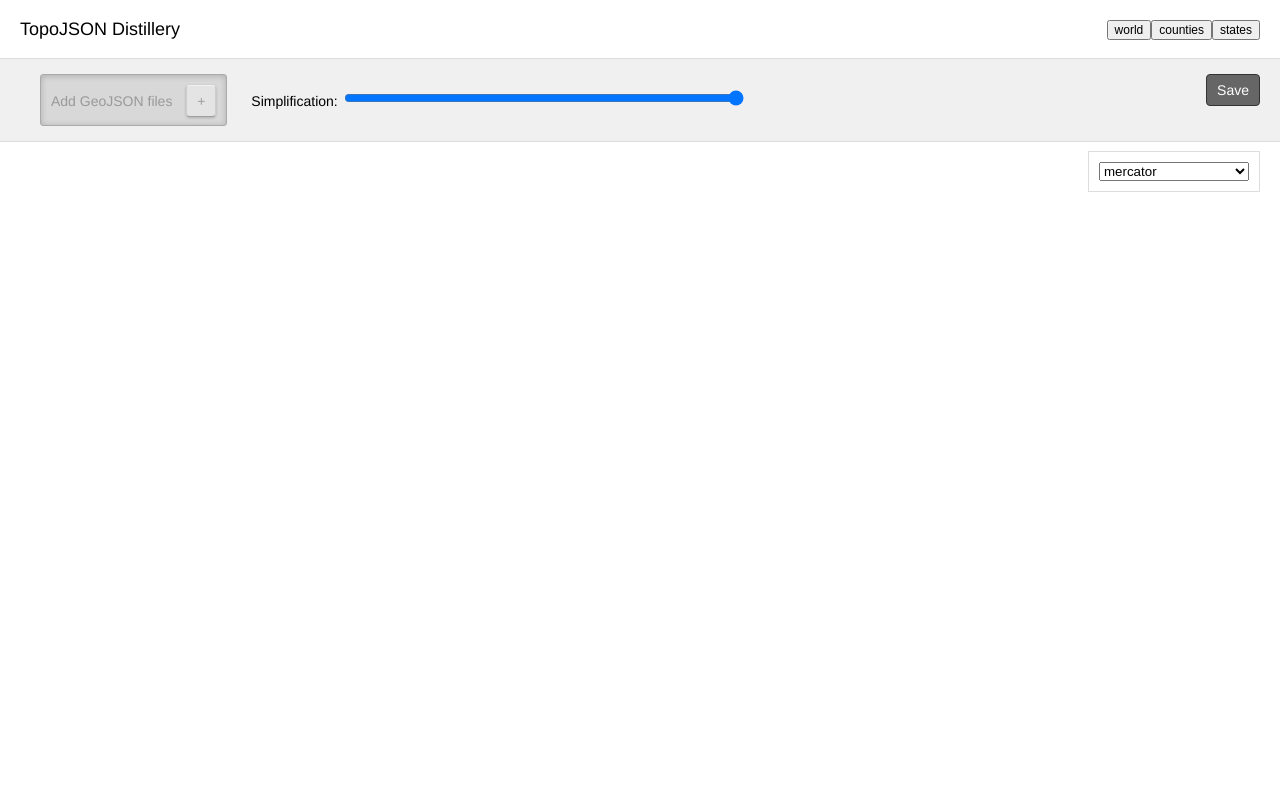
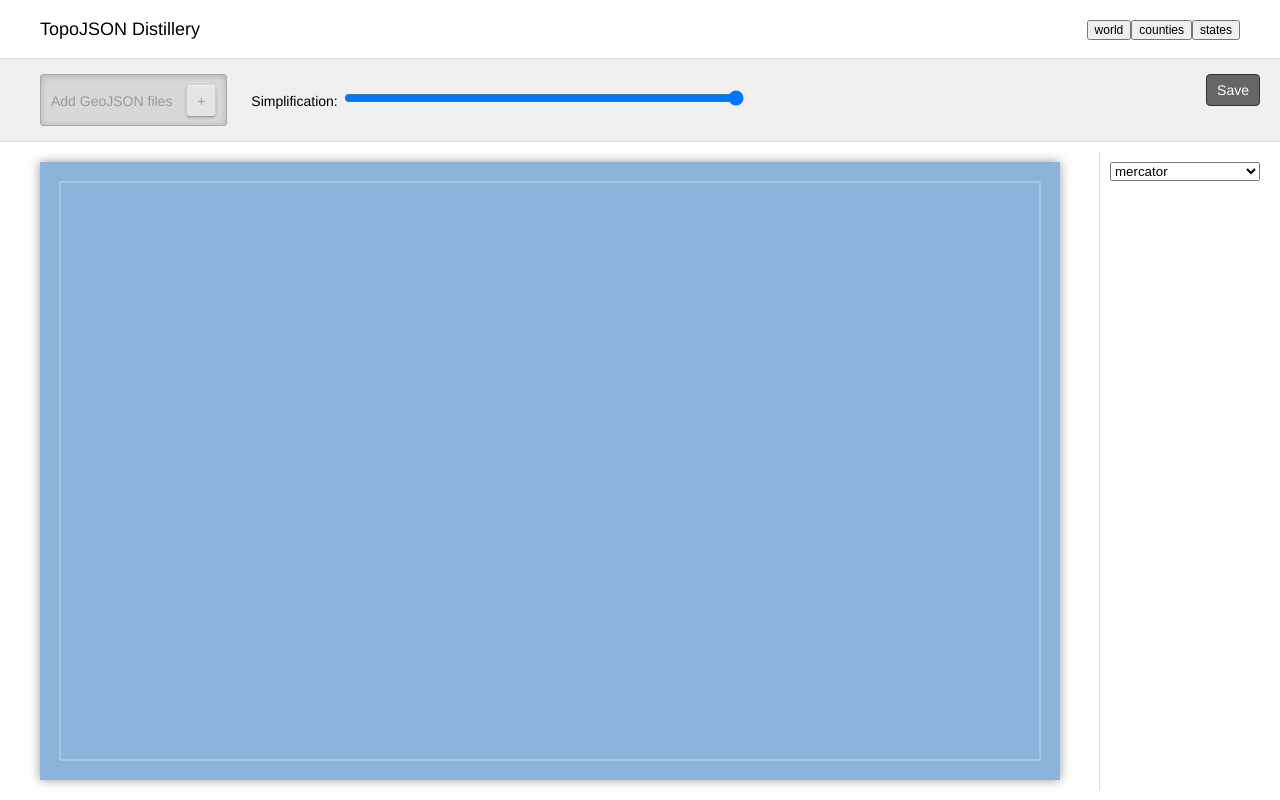
Before and after one commit to shancarter/distillery, a website: page index.html in a window 1280 px wide. Drawn offline with Linux system fonts and the light colour scheme.

Commit message:
some blueprint styles

```diff
--- a/index.html
+++ b/index.html
@@ -17,7 +17,7 @@ h3 {
 .head {
   font-size: 18px;
   line-height: 18px;
-  padding: 20px;
+  padding: 20px 40px;
 }
 
 .sample {
@@ -121,19 +121,20 @@ h3 {
 
 .map-container {
   position: absolute;
-  left: 10px;
-  right: 10px;
-  top: 141px;
-  bottom: 10px;
+  left: 40px;
+  right: 220px;
+  top: 162px;
+  bottom: 20px;
 }
 
 .map-controls {
   position: absolute;
-  top: 10px;
+  top: 152px;
   right: 10px;
+  bottom: 10px;
   width: 150px;
   padding: 10px;
-  border: solid 1px #ddd;
+  border-left: solid 1px #ddd;
   background: rgba(255, 255, 255, 0.9);
 }
 
@@ -142,11 +143,19 @@ h3 {
 }
 
 .map {
+  background: hsl(210, 50%, 70%);
+  box-shadow: 0 0 10px rgba(0, 0, 0, 0.4);
+}
+
+.map-background {
+  stroke: hsl(210, 60%, 85%);
+  stroke-width: 1px;
+  fill: hsl(210, 50%, 70%);
 }
 
 .map path {
-  fill: rgba(255, 200, 200, 0.4);
-  stroke: red;
+  fill: hsl(210, 50%, 72%);
+  stroke: hsl(210, 80%, 95%);
 }
 
 </style>
@@ -170,6 +179,7 @@ h3 {
 </div>
 
 <div class="map-container"></div>
+<div class="map-controls"></div>
 </div>
 
 <script src="lib.js"></script>
@@ -210,17 +220,22 @@ var simplificationSlider = d3.select(".control-panel .argv")
 
 var mapContainer = d3.select(".map-container");
 
-var mapControlsContainer = mapContainer.append("div")
-    .attr("class", "map-controls");
+var mapControls = d3.select(".map-controls");
 
 var svg = mapContainer.append("svg")
     .attr("class", "map")
     .attr("width", width)
     .attr("height", height);
 
+var map = svg.append("g")
+    .attr("transform", "translate(20, 20)");
+
+var mapBackground = map.append("rect")
+    .attr("class", "map-background")
+
 var availableProjections = ["mercator", "albersUsa", "equirectangular", "conicEqualArea", "conicConformal"];
 
-var projectionSelect = mapControlsContainer.append("select")
+var projectionSelect = mapControls.append("select")
     .on("change", function() {
       projection = (d3.geo[projectionSelect.node().value])();
       path = d3.geo.path().projection(projection);
@@ -329,7 +344,7 @@ function resetZoom() {
 }
 
 function draw() {
-  var f = svg.selectAll(".file")
+  var f = map.selectAll(".file")
       .data(files);
 
   f.enter().append("g").attr("class", "file");
@@ -367,9 +382,10 @@ window.onresize = function() {
 
 function resize() {
   var bbox = mapContainer.node().getBoundingClientRect();
-  width = bbox.width;
-  height = bbox.height;
-  svg.attr("width", width).attr("height", height);
+  width = bbox.width - 40;
+  height = bbox.height - 40;
+  svg.attr("width", bbox.width).attr("height", bbox.height);
+  mapBackground.attr("width", width).attr("height", height);
   resetZoom();
 }
 
```
